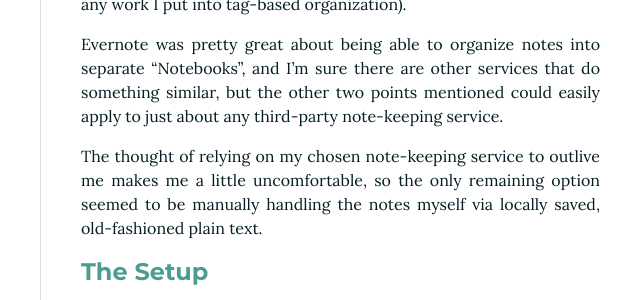
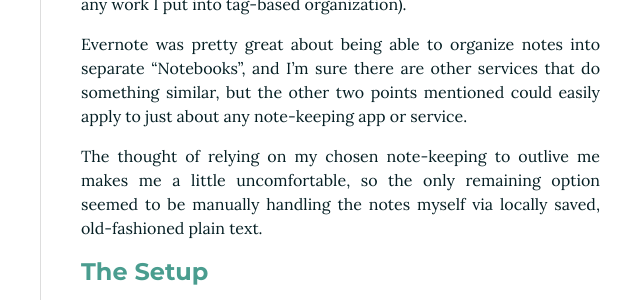
Before and after one commit to jonbeebe/jonbeebe.github.io, a Jekyll site: the page built from _posts/2016-02-12-plain-text-notes.md, in a window 1280 px wide and 1400 px high, scrolled down 1255 px. Shown: the part 226-526 px from the top of the window, without its empty margins (252-892 px from the left). Built offline with Jekyll 4.4.1, drawn with Linux system fonts in a browser that asks for light colours; some of the changed text lies outside the part shown.

Commit message:
Updated "Plain Text Notes" article.

```diff
--- a/_posts/2016-02-12-plain-text-notes.md
+++ b/_posts/2016-02-12-plain-text-notes.md
@@ -31,9 +31,9 @@ It was clear that I needed a cross-platform solution that could withstand my (ad
 
 **Is it future-proof?** What happens if Simplenote shuts down before I no longer need to keep notes (in other words, before I die)? Simplenote *does* have an export option, but it gives each note a crazy, random filename and the tags don't seem to be preserved (there goes any work I put into tag-based organization).
 
-Evernote was pretty great about being able to organize notes into separate "Notebooks", and I'm sure there are other services that do something similar, but the other two points mentioned could easily apply to just about any third-party note-keeping service.
+Evernote was pretty great about being able to organize notes into separate "Notebooks", and I'm sure there are other services that do something similar, but the other two points mentioned could easily apply to just about any note-keeping app or service.
 
-The thought of relying on my chosen note-keeping service to outlive me makes me a little uncomfortable, so the only remaining option seemed to be manually handling the notes myself via locally saved, old-fashioned plain text.
+The thought of relying on my chosen note-keeping to outlive me makes me a little uncomfortable, so the only remaining option seemed to be manually handling the notes myself via locally saved, old-fashioned plain text.
 
 ## The Setup
 
```
Also changed, not shown: other parts of _posts/2016-02-12-plain-text-notes.md (+2 -2 lines), 2 other files.
